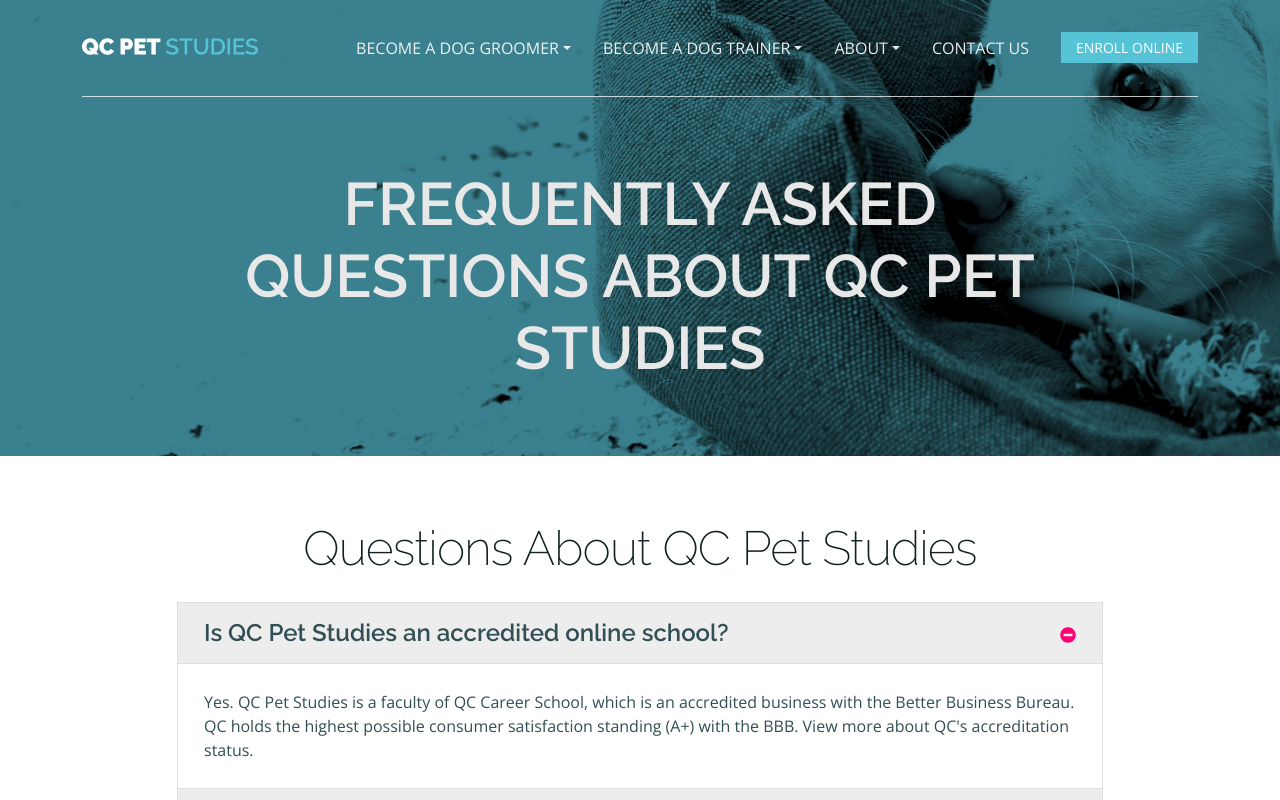
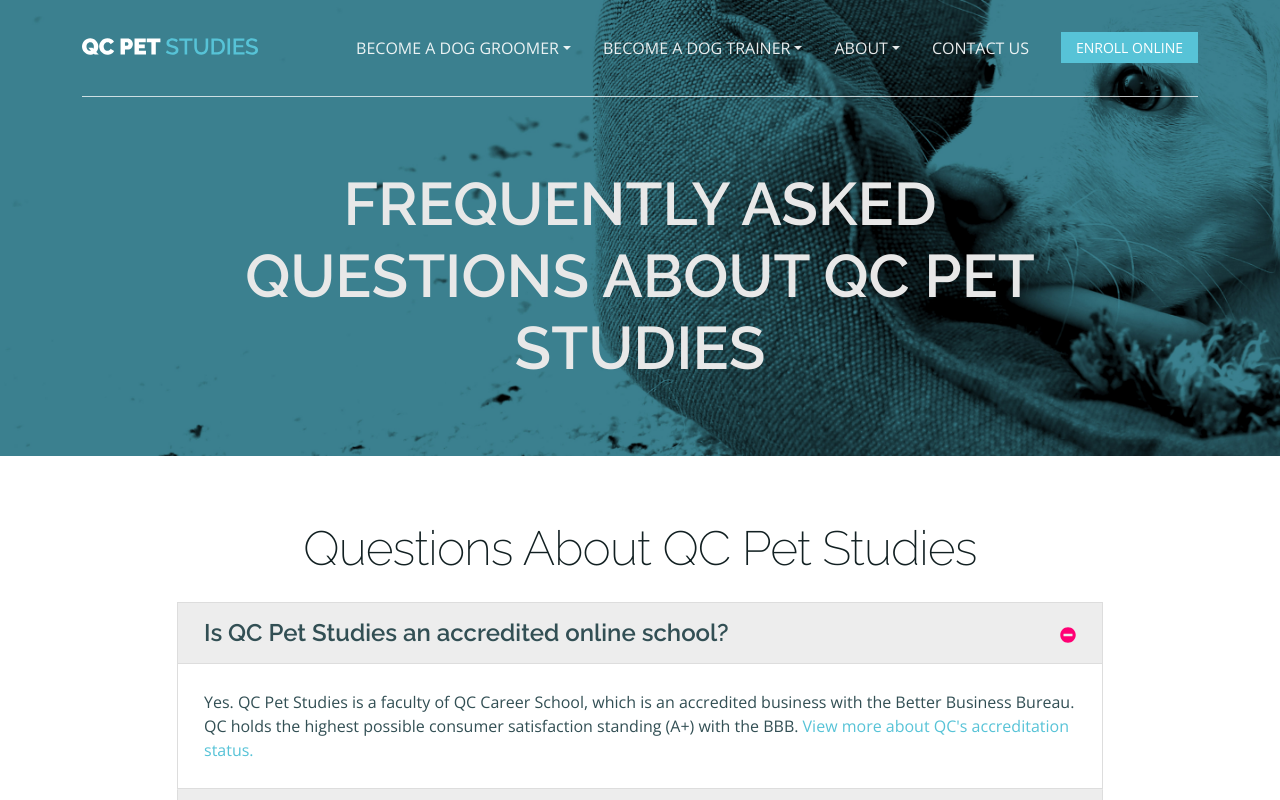
Before and after one commit to QCCareerSchool-Org/www.qcpetstudies.com, a Next.js app: page /about/faq in a window 1280 px wide. Both pictures are taken after a click on the button "Is QC Pet Studies an accredited online school?". Shown: the top 800 px of the page. Built offline with nearby package versions, Linux system fonts and the light colour scheme; no server answers.

Commit message:
- updated faq page

```diff
--- a/src/pages/about/faq.tsx
+++ b/src/pages/about/faq.tsx
@@ -23,8 +23,8 @@ const FAQPage: NextPage = () => {
   return (
     <DefaultLayout secondaryTitle="FAQ" secondaryNavLinks={secondaryNavLinks}>
       <SEO
-        title="Breed Styling Course"
-        description="If you're already a professional dog groomer, the breed styling workshop will take your grooming skills to the next level. Start today!"
+        title="FAQ"
+        description="If you have any questions about QC's online programs in dog grooming or dog training, find your answers here!"
         canonical="/dog-grooming-courses/breed-styling"
       />
 
@@ -46,7 +46,9 @@ const FAQPage: NextPage = () => {
               <h2 className="text-center mb-4">Questions About QC Pet Studies</h2>
               <Accordion>
                 <QuestionAnswer question="Is QC Pet Studies an accredited online school?" index={i++}>
-                  <p className="mb-0">Yes. QC Pet Studies is a faculty of QC Career School, which is an accredited business with the Better Business Bureau. QC holds the highest possible consumer satisfaction standing (A+) with the BBB. View more about QC&apos;s accreditation status.</p>
+                  <p className="mb-0">Yes. QC Pet Studies is a faculty of QC Career School, which is an accredited business with the Better Business Bureau. QC holds the highest possible consumer satisfaction standing (A+) with the BBB.
+                    <Link href="https://www.bbb.org/ottawa/business-reviews/correspondence-schools/qc-career-school-in-ottawa-on-4175"><a className="link text-primary"> View more about QC&apos;s accreditation status.</a></Link>
+                  </p>
                 </QuestionAnswer>
                 <QuestionAnswer question="What type of payment plans does QC offer?" index={i++}>
                   <p className="mb-0">When you enroll with QC, you can choose to either receive a discount to pay your tuition in full OR opt for a tuition payment plan. On a payment plan, you pay an initial deposit to enroll, then regular monthly payments. Monthly payments are withdrawn on the date of your choosing so you can schedule your payments to coincide with your budget.</p>
@@ -67,7 +69,7 @@ const FAQPage: NextPage = () => {
                     <li>A desktop computer, laptop or tablet</li>
                     <li>A smart phone and/or camera with photograph and video capability</li>
                     <li>Up-to-date Internet browser</li>
-                    <li>Up-to-date Adobe Reader program</li>
+                    <li>Up-to-date <Link href="https://get.adobe.com/reader/?promoid=KQZEN"><a className="link text-primary">Adobe Reader program</a></Link></li>
                   </ul>
                 </QuestionAnswer>
                 <QuestionAnswer question="What do I do if I get stuck on a course assignment?" index={i++}>
```
